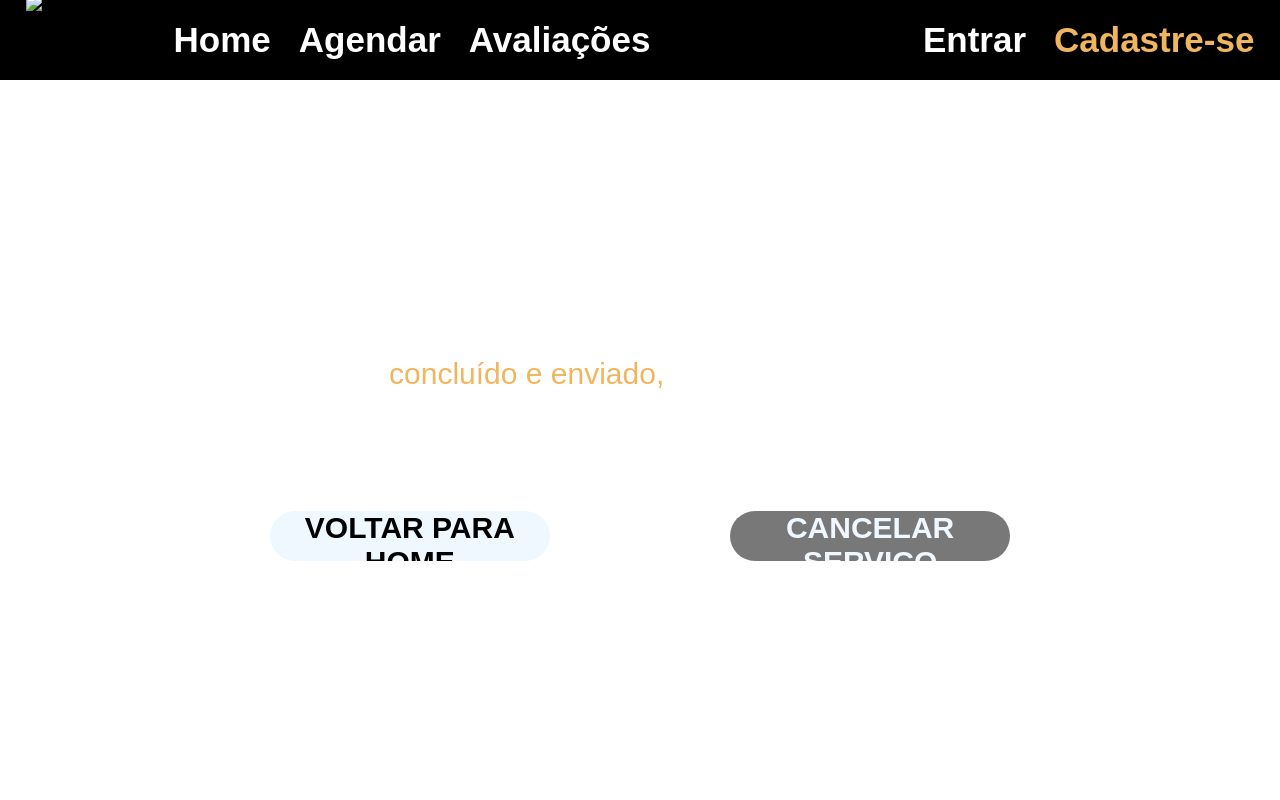
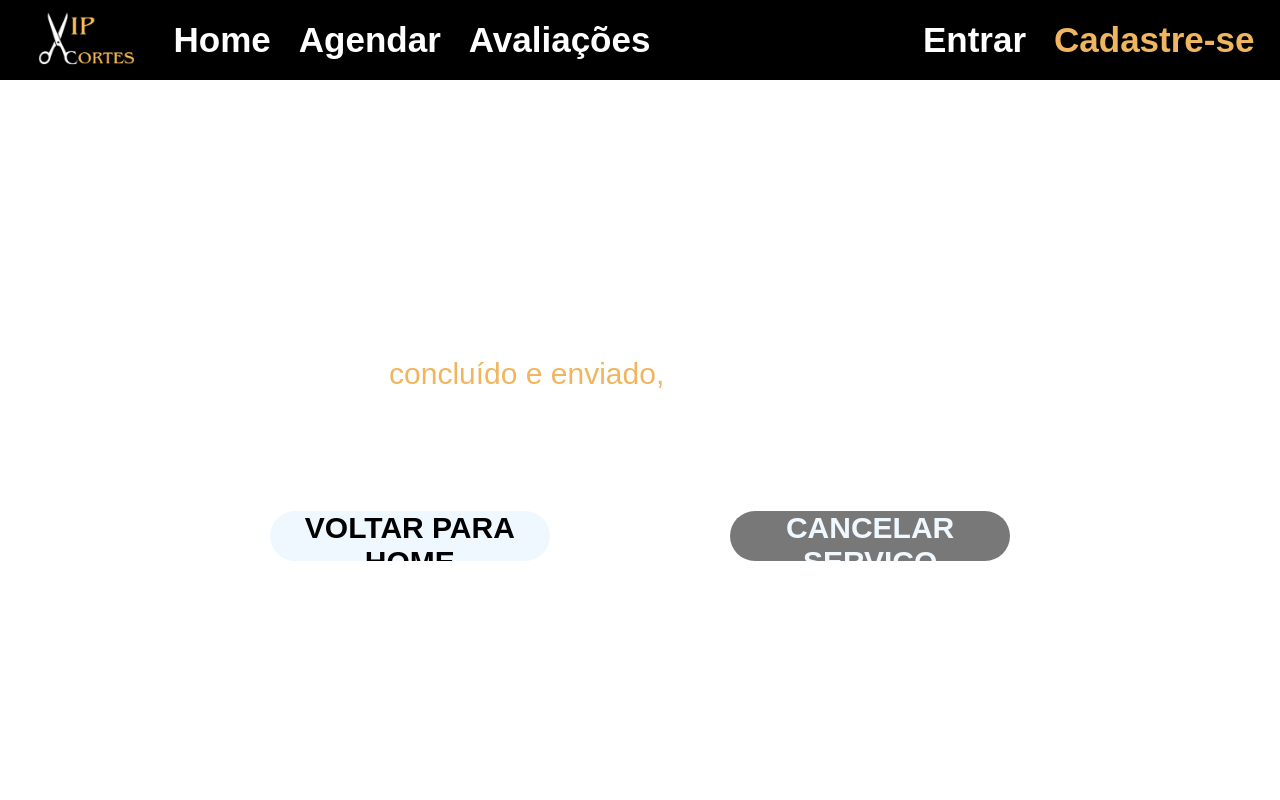
Before and after one commit to lemesdasilvafilhomarcotulio22-stack/Vipcortes, a website: page AGENDAR2.html in a window 1280 px wide. Shown: the top 800 px of the page. Drawn offline with Linux system fonts and the light colour scheme; files whose address does not match are found by name; a web font is replaced by a local one.

Commit message:
Update AGENDAR2.html

```diff
--- a/AGENDAR2.html
+++ b/AGENDAR2.html
@@ -19,7 +19,7 @@
     <header class="container">
         <button class="menu-icon" aria-label="Abrir menu"><img src="./HTML/assets/menu (sidebar).png" alt=""></button>
         <section class="container_left">
-            <img src="./HTML/assets/Vip cortes logo.png" alt="Logo Vip Cortes" class="logo">
+            <img src="./assets/Vip cortes logo.png" alt="Logo Vip Cortes" class="logo">
             <a href="./index.html" class="item"><b>Home</b></a>
             <a href="./AGENDAR.html" class="agendar"><b>Agendar</b></a>
             <a href="./Avaliações.html" class="item"><b>Avaliações</b></a>
```
